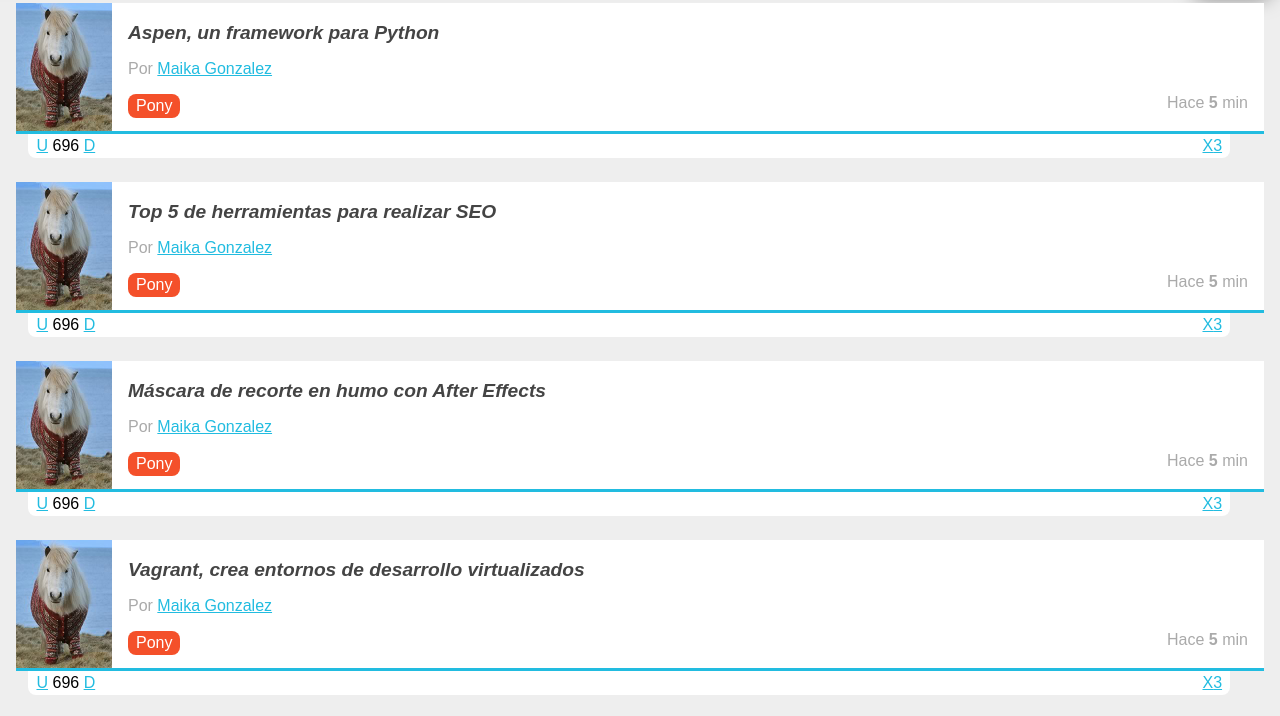
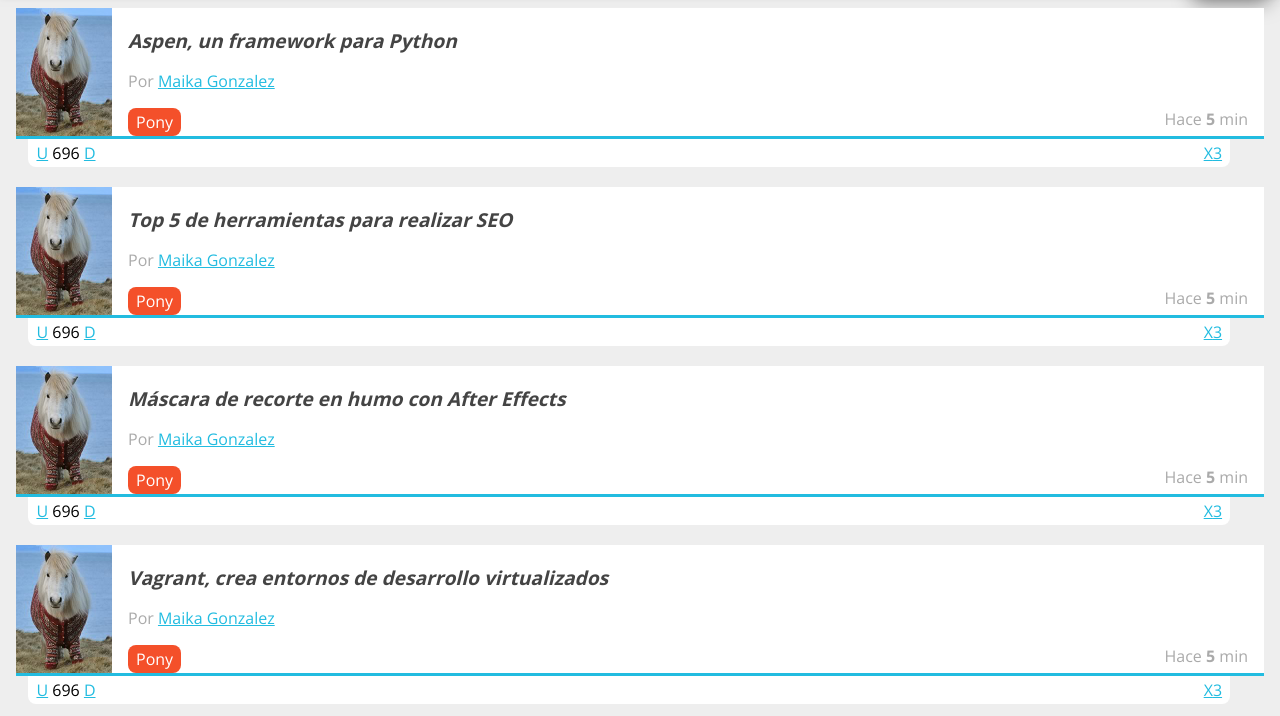
Before and after one commit to krtpowa/Puls2014, a plain HTML site: page index.html in a window 1280 px wide. Shown: the part 119-835 px from the top of the page. Drawn offline with nearby package versions, Linux system fonts and the light colour scheme.

Commit message:
Fuente Open sans

```diff
--- a/estilos.css
+++ b/estilos.css
@@ -5,7 +5,7 @@ a
 body
 {
 	background: #EEEEEE;
-	font-family: Arial;
+	font-family: "Open Sans";
 	font-size: 16px;
 }
 footer
--- a/index.html
+++ b/index.html
@@ -4,6 +4,7 @@
 	<meta charset="utf-8" />
 	<meta name="description" content="Proyecto de la primera generación del 2014 del curso de diseño web online" />
 	<title>Puls2014: Comunidad online de gente atractiva</title>
+	<link href='http://fonts.googleapis.com/css?family=Open+Sans:400,700' rel='stylesheet' type='text/css' />
 	<link rel="stylesheet" href="normalize.css" />
 	<link rel="stylesheet" href="estilos.css" />
 </head>
```
